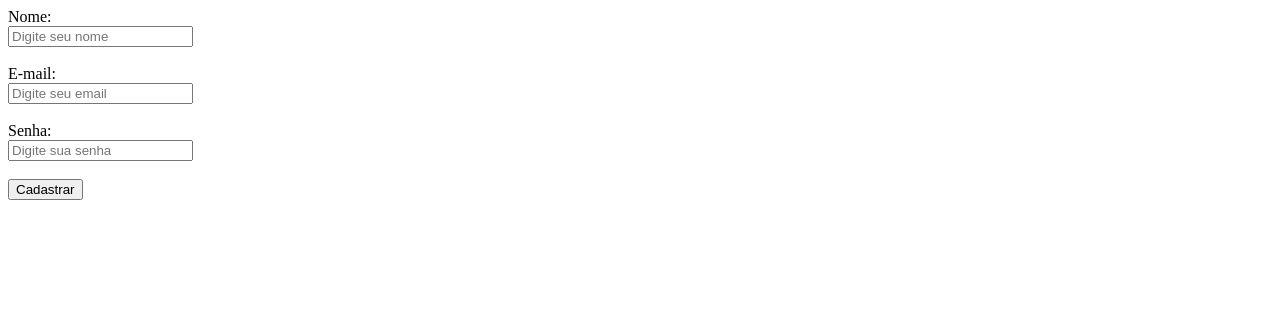
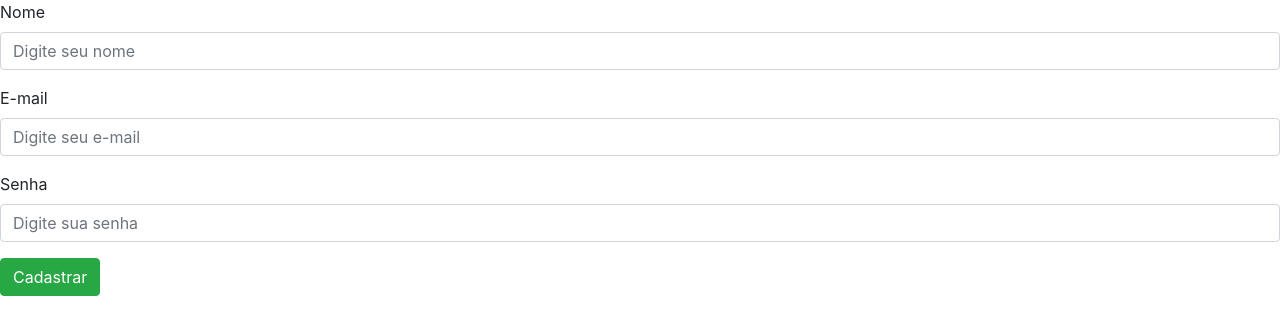
Before and after one commit to Gusttavomarinho/PZP, a PHP site: page /controleusuarios/adcionar.php in a window 1280 px wide. Shown: the top 335 px of the page. Run offline with PHP 8.4, Linux system fonts and the light colour scheme.

Commit message:
add bootstrap no projeto controleususario

```diff
--- a/PHPintermediario/controleusuarios/adcionar.php
+++ b/PHPintermediario/controleusuarios/adcionar.php
@@ -17,13 +17,19 @@ if(isset($_POST['nome']) && empty($_POST['nome']) == false ){
     header("Location: index.php");
 }
 ?>
-<form method="POST">
-    Nome:<br/>
-    <input type="text" name="nome" placeholder="Digite seu nome"/><br/><br/>
-    E-mail:<br/>
-    <input type="text" name="email" placeholder="Digite seu email"/><br/><br/>
-    Senha:<br/>
-    <input type="password" name="senha" placeholder="Digite sua senha"/><br/><br/>
+<form method="POST" class="form">
+    <div class="form-group">
+        <label for="form-nome">Nome</label>
+        <input type="text" class="form-control" id="form-nome"  placeholder="Digite seu nome" name="nome">
+    </div>
+    <div class="form-group">
+        <label for="form-email">E-mail</label>
+        <input type="email" class="form-control" id="form-email"  placeholder="Digite seu e-mail" name="email">
+    </div>
+    <div class="form-group">
+        <label for="form-senha">Senha</label>
+        <input type="password" class="form-control" id="form-senha"  placeholder="Digite sua senha" name="senha">
+    </div>
 
-    <input type="submit" value="Cadastrar"/><br/><br/>
+    <input type="submit" value="Cadastrar" class="btn btn-success"/><br/><br/>
 </form>
--- a/PHPintermediario/controleusuarios/config.php
+++ b/PHPintermediario/controleusuarios/config.php
@@ -1,3 +1,6 @@
+<meta name="viewport" content="width=device-width, initial-scale=1, shrink-to-fit=no">
+<link rel="stylesheet" href="https://stackpath.bootstrapcdn.com/bootstrap/4.3.1/css/bootstrap.min.css" integrity="sha384-ggOyR0iXCbMQv3Xipma34MD+dH/1fQ784/j6cY/iJTQUOhcWr7x9JvoRxT2MZw1T" crossorigin="anonymous">
+
 <?php
 /**
  * Created by PhpStorm.
```
Also changed, not shown: PHPintermediario/controleusuarios/editar.php (+13 -7 lines), PHPintermediario/controleusuarios/index.php (+6 -6 lines).
